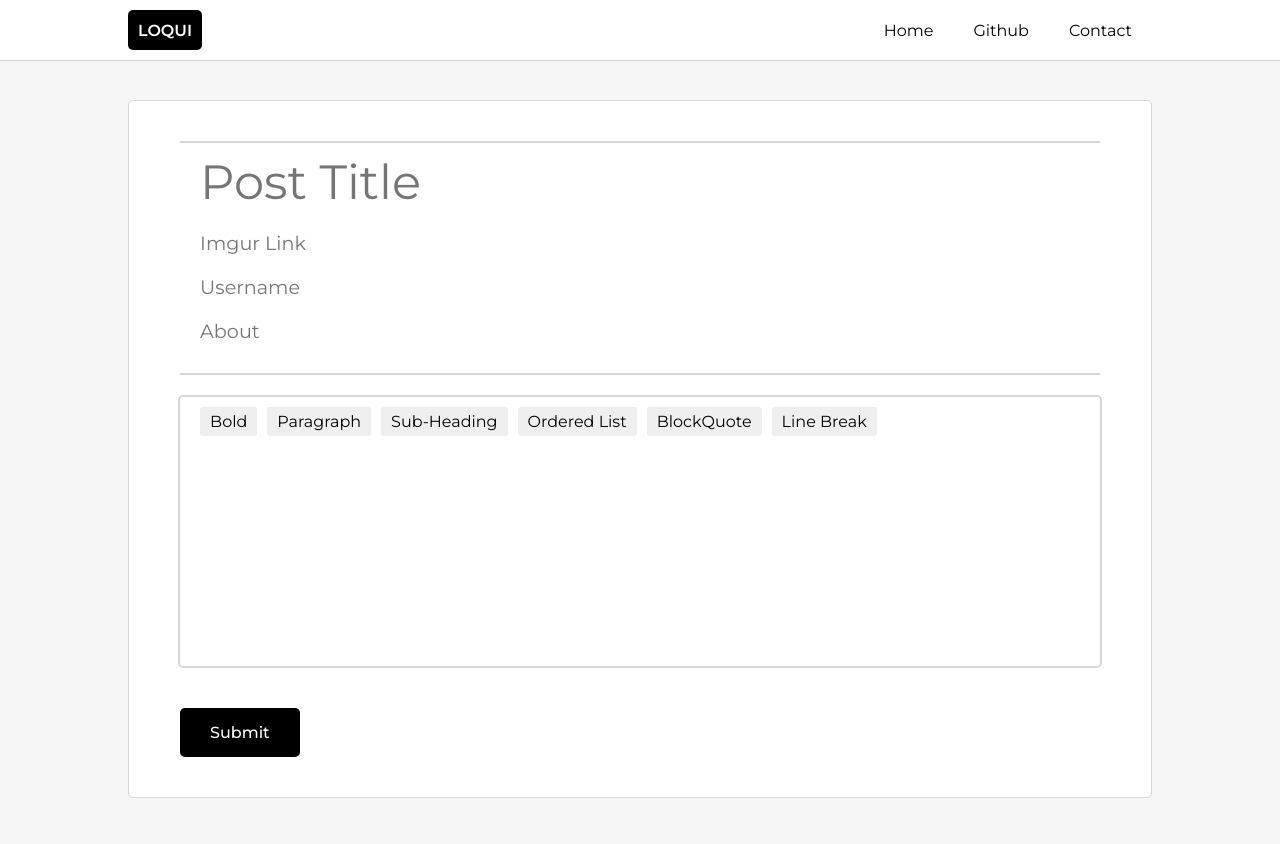
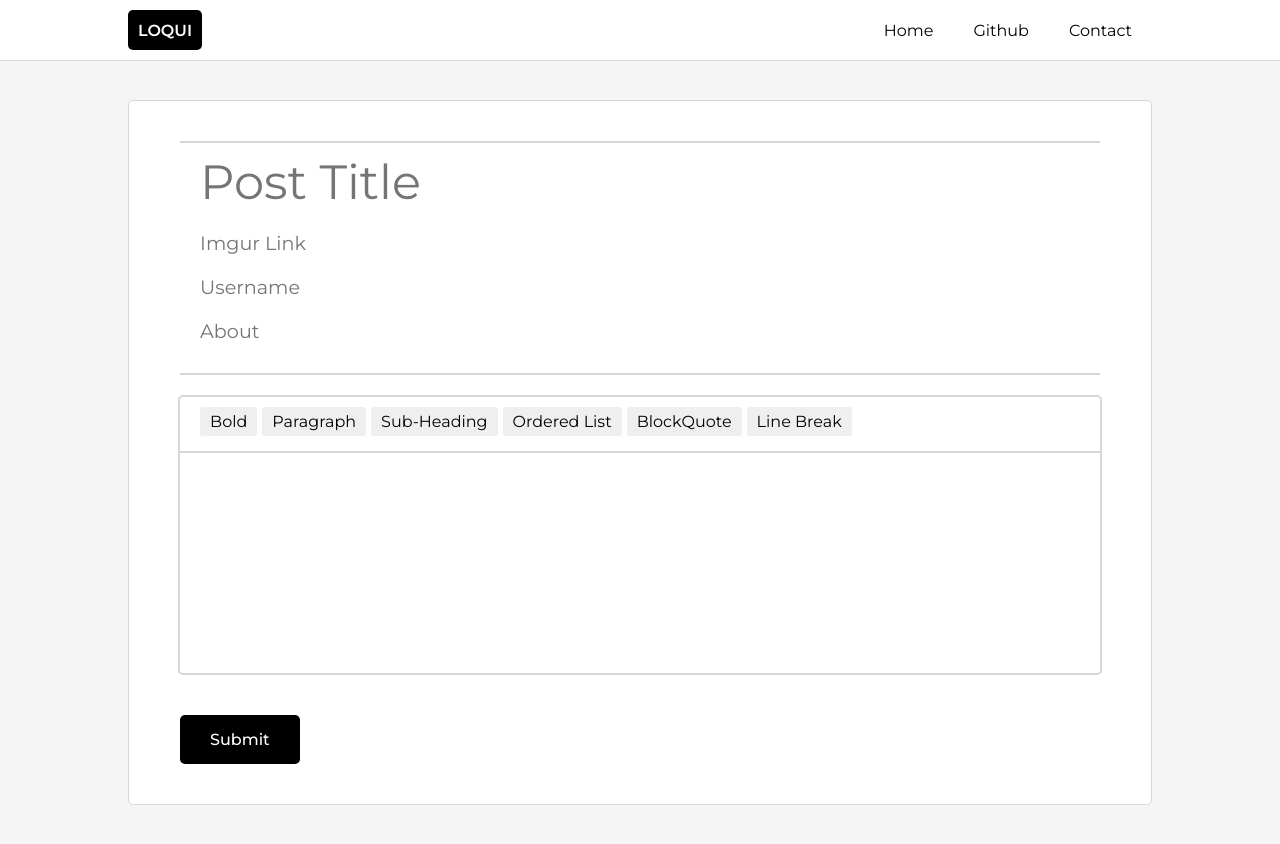
Before and after one commit to thenu-k/loqui, a Next.js app: page /createpost in a window 1280 px wide. Built offline with nearby package versions, Linux system fonts and the light colour scheme.

Commit message:
updated state logic

```diff
--- a/Components/Pages/CreatePost/CreatePost.js
+++ b/Components/Pages/CreatePost/CreatePost.js
@@ -9,8 +9,12 @@ const CreatePost = () => {
     const [titleValue, setTitleValue] = useState(null)
     const [imageURLValue, setImageURLValue] = useState(null)
     const [usernameValue, setUsernameValue] = useState(null)
-    const [contentValue, setContentValue] = useState(null)
+    const [contentValue, setContentValue] = useState('')
     const [aboutValue, setAboutValue] = useState(null)
+    // Fn to pass down to texteditor [Negative prop drilling]
+    const fnSetContentValue = (newValue) => {
+        setContentValue(newValue)
+    }
     const handleFormSubmit = (e) => {
         e.preventDefault()
         const values = [titleValue, imageURLValue, usernameValue, contentValue, aboutValue]
@@ -94,7 +98,7 @@ const CreatePost = () => {
                     </div>
                     <div className="contentSection">
                         {/* <textarea name="" id="" placeholder='Content' onChange={(e)=> {setContentValue(e.target.value)}}></textarea> */}
-                        <TextEditor/>
+                        <TextEditor contentValue={contentValue} updateFn={fnSetContentValue}/>
                     </div>
                     <div className="formControls">
                         <p className='errorMessage displayOff incomplete' ref={errorElement}>ERROR</p>
--- a/Components/Pages/CreatePost/TextEditor/TextEditor.js
+++ b/Components/Pages/CreatePost/TextEditor/TextEditor.js
@@ -1,7 +1,8 @@
 import * as S from './TextEditor.styled'
 import { EditorContent, useEditor } from '@tiptap/react'
 import StarterKit from '@tiptap/starter-kit'
-import React from 'react'
+import React, { useImperativeHandle, useState } from 'react'
+import { forwardRef } from 'react'
 
 const MenuBar = ({ editor }) => {
   if (!editor) {
@@ -53,14 +54,17 @@ const MenuBar = ({ editor }) => {
   )
 }
 
-const TextEditor =  () => {
+const TextEditor =  ({contentValue, updateFn}) => {
   const editor = useEditor({
     extensions: [
       StarterKit,
     ],
     content:'',
+    onUpdate: (({editor}) => {
+        const html = editor.getHTML()
+        updateFn(html)
+    })
   })
-
   return (
     <S.TextEditorContainer className='editor center'>
       <div className="menuBar">
--- a/Components/Pages/CreatePost/TextEditor/TextEditor.styled.js
+++ b/Components/Pages/CreatePost/TextEditor/TextEditor.styled.js
@@ -7,8 +7,9 @@ export const TextEditorContainer = styled.div`
     /* Basic editor styles */
     & .menuBar{
         display: flex; flex-direction: row; flex-wrap: wrap;
+        border-bottom: 2px solid #d7d7d7;
         & button{
-            padding: 5px 10px; margin-right: 10px;
+            padding: 5px 10px; margin-right: 5px; margin-bottom: 5px;
             border-radius: 3px;
             :hover{
                 cursor: pointer;
```
